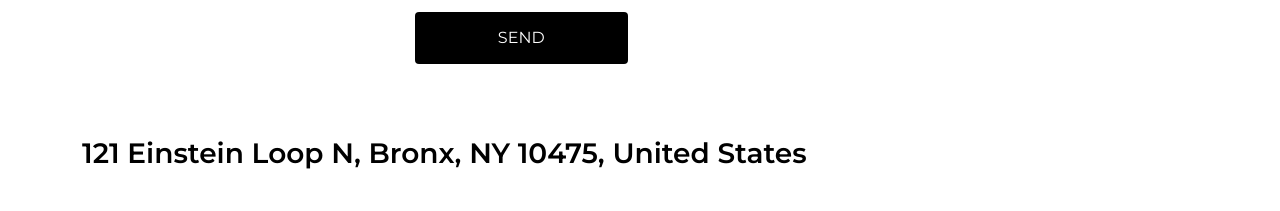
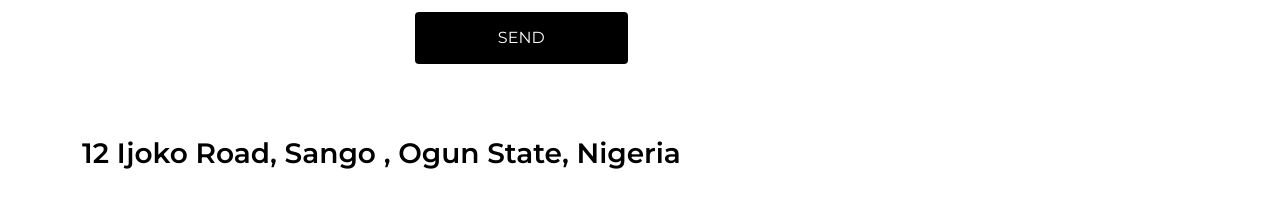
Before and after one commit to WhoisOla/Temilade_kitchen, a plain HTML site: page contact.html in a window 1280 px wide. Shown: the part 1180-1391 px from the top of the page. Drawn offline with Linux system fonts and the light colour scheme; grey boxes are pictures that could not be loaded.

Commit message:
Update contact.html

```diff
--- a/contact.html
+++ b/contact.html
@@ -146,7 +146,7 @@
                         </div>
 
                         <div class="col-12">
-                            <h4 class="mt-5 mb-4">121 Einstein Loop N, Bronx, NY 10475, United States</h4>
+                            <h4 class="mt-5 mb-4">12 Ijoko Road, Sango , Ogun State, Nigeria</h4>
 
                             <div class="google-map pt-3">
                                 <iframe src="https://www.google.com/maps/embed?pb=!1m18!1m12!1m3!1d1148.420331651388!2d3.243980992256566!3d6.711118613847519!2m3!1f0!2f0!3f0!3m2!1i1024!2i768!4f13.1!3m3!1m2!1s0x103b99ae0831e6d9%3A0x4a52b71fcc4e6e7f!2sFaze1%20Lounge%20%26%20Bar!5e1!3m2!1sen!2sng!4v1673277382506!5m2!1sen!2sng" width="600" height="450" style="border:0;" allowfullscreen="" loading="lazy" referrerpolicy="no-referrer-when-downgrade"></iframe>
```
